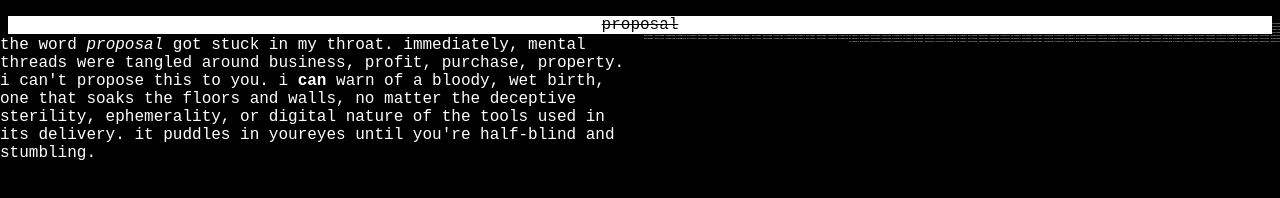
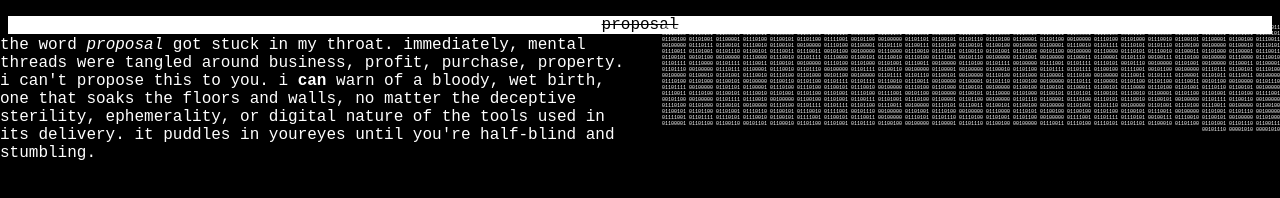
Before and after one commit to 3am00n/ARTX, a plain HTML site: page index.html in a window 1280 px wide. Drawn offline with Linux system fonts and the light colour scheme.

Commit message:
Update index.html

```diff
--- a/index.html
+++ b/index.html
@@ -44,7 +44,7 @@ html{
 
 
 /* Style the image inside the centered container, if needed */
-.binary { font-size: 2px ;}
+.binary { font-size: 5px ;}
 
   </style>
 
```
